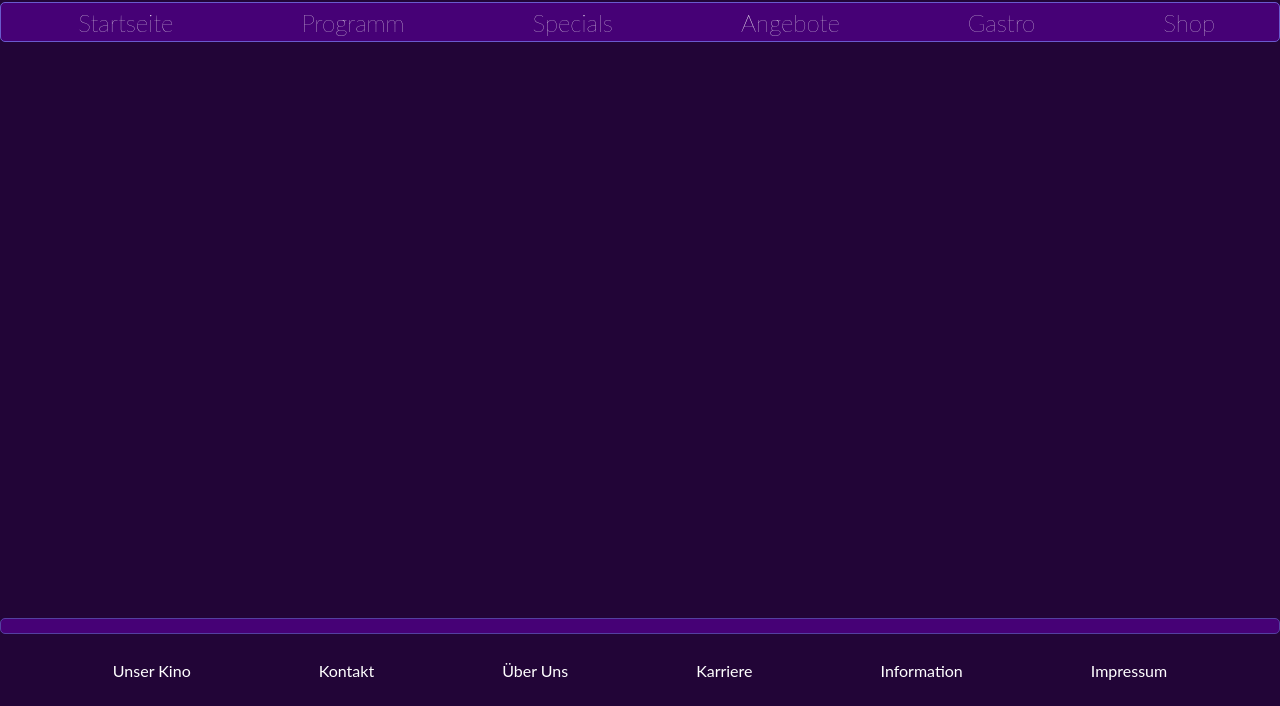
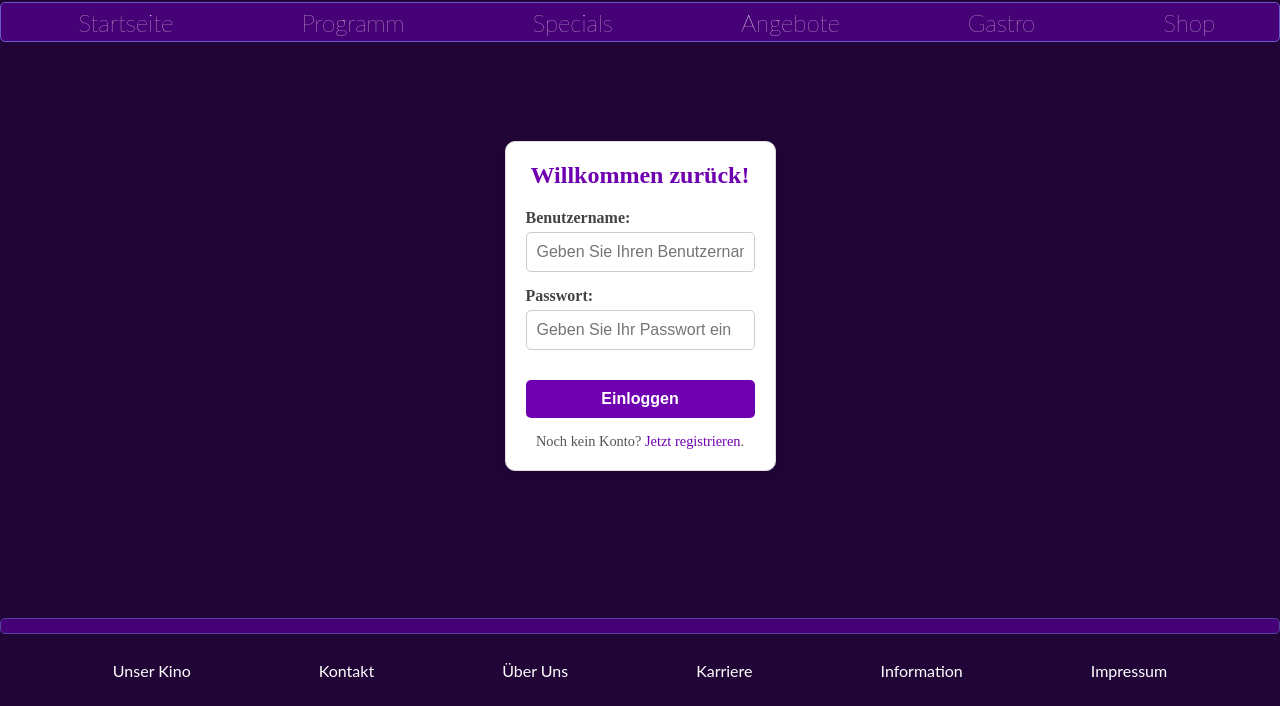
Before and after one commit to RamonaKT/cineo_repository, a plain HTML site: page cineo_frontend/mainpages/loginpageStructure.html in a window 1280 px wide. Shown: the part 94-800 px from the top of the page. Drawn offline with nearby package versions, Linux system fonts and the light colour scheme.

Commit message:
V 0.9 Tom, Loginseite Erster Entwurf

```diff
--- a/cineo_frontend/mainpages/loginpageScript.js
+++ b/cineo_frontend/mainpages/loginpageScript.js
@@ -0,0 +1,34 @@
+document.addEventListener("DOMContentLoaded", () => {
+    const loginForm = document.querySelector(".login-form");
+
+    loginForm.addEventListener("submit", async (e) => {
+        e.preventDefault(); // Standard-Formularverhalten verhindern
+
+        const formData = new FormData(loginForm);
+        const loginData = {
+            username: formData.get("username"),
+            password: formData.get("password"),
+        };
+
+        try {
+            const response = await fetch("loginHandler.php", {
+                method: "POST",
+                headers: {
+                    "Content-Type": "application/json",
+                },
+                body: JSON.stringify(loginData),
+            });
+
+            const result = await response.json();
+            if (response.ok) {
+                alert("Login erfolgreich!");
+                window.location.href = "homepageStructure.html";
+            } else {
+                alert(result.message || "Login fehlgeschlagen. Bitte überprüfen Sie Ihre Eingaben.");
+            }
+        } catch (error) {
+            console.error("Fehler beim Login:", error);
+            alert("Ein Fehler ist aufgetreten. Bitte versuchen Sie es später erneut.");
+        }
+    });
+});
--- a/cineo_frontend/mainpages/loginpageStructure.html
+++ b/cineo_frontend/mainpages/loginpageStructure.html
@@ -37,6 +37,27 @@
     <a href="../specialpages/shoppageStructure.html">Shop</a>
 </div>
 
+
+<div class="login-container">
+    <form action="loginHandler.php" method="POST" class="login-form">
+        <h2 class="login-title">Willkommen zurück!</h2>
+        <div class="form-group">
+            <label for="username">Benutzername:</label>
+            <input type="text" id="username" name="username" placeholder="Geben Sie Ihren Benutzernamen ein" required />
+        </div>
+        <div class="form-group">
+            <label for="password">Passwort:</label>
+            <input type="password" id="password" name="password" placeholder="Geben Sie Ihr Passwort ein" required />
+        </div>
+        <button type="submit" class="login-button">Einloggen</button>
+        <p class="login-footer">
+            Noch kein Konto? <a href="registerpageStructure.html">Jetzt registrieren</a>.
+        </p>
+    </form>
+</div>
+
+
+
 <! mainStyle (home/Info): Verlinkung der InfoSeiten unten !/>
 <div class="div_mainStyle_navigationBeamBottom"> </div>
 
--- a/cineo_frontend/mainpages/loginpageStyle.css
+++ b/cineo_frontend/mainpages/loginpageStyle.css
@@ -0,0 +1,77 @@
+/* Container für das Login-Formular */
+.login-container {
+    display: flex;
+    justify-content: center;
+    align-items: center;
+    height: calc(100vh - 200px); /* Platz für Navigation und Footer */
+    padding: 20px;
+}
+
+.login-form {
+    width: 100%;
+    max-width: 400px;
+    padding: 20px;
+    background-color: #ffffff;
+    border: 1px solid #ddd;
+    border-radius: 10px;
+    box-shadow: 0 4px 8px rgba(0, 0, 0, 0.1);
+    text-align: center;
+}
+
+.login-title {
+    font-size: 1.5em;
+    margin-bottom: 20px;
+    color: #6f00b0;
+}
+
+.form-group {
+    margin-bottom: 15px;
+    text-align: left;
+}
+
+.form-group label {
+    display: block;
+    margin-bottom: 5px;
+    font-weight: bold;
+    color: #444;
+}
+
+.form-group input {
+    width: 100%;
+    padding: 10px;
+    border: 1px solid #ccc;
+    border-radius: 5px;
+    font-size: 1em;
+}
+
+.login-button {
+    width: 100%;
+    padding: 10px;
+    background-color: #6f00b0;
+    color: white;
+    font-size: 1em;
+    font-weight: bold;
+    border: none;
+    border-radius: 5px;
+    cursor: pointer;
+    margin-top: 15px;
+}
+
+.login-button:hover {
+    background-color: #5d009a;
+}
+
+.login-footer {
+    margin-top: 15px;
+    font-size: 0.9em;
+    color: #555;
+}
+
+.login-footer a {
+    color: #6f00b0;
+    text-decoration: none;
+}
+
+.login-footer a:hover {
+    text-decoration: underline;
+}
```
